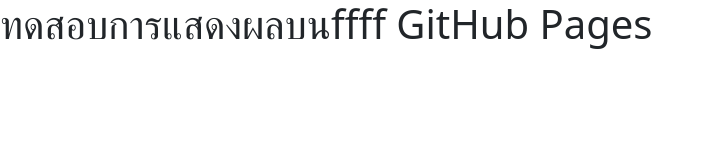
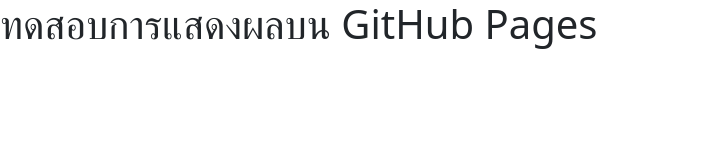
Before and after one commit to nattiya16/nattiya16.github.io, a plain HTML site: page index.html in a window 1280 px wide. Shown: the whole page, without its empty margins (0-713 px from the left). Drawn offline with nearby package versions, Linux system fonts and the light colour scheme.

Commit message:
Update index.html

```diff
--- a/index.html
+++ b/index.html
@@ -11,7 +11,7 @@
     <title>Hello, world! I'm Prame</title>
   </head>
   <body>
-    <h1>ทดสอบการแสดงผลบนffff GitHub Pages</h1>
+    <h1>ทดสอบการแสดงผลบน GitHub Pages</h1>
 
     <!-- Optional JavaScript; choose one of the two! -->
 
```
